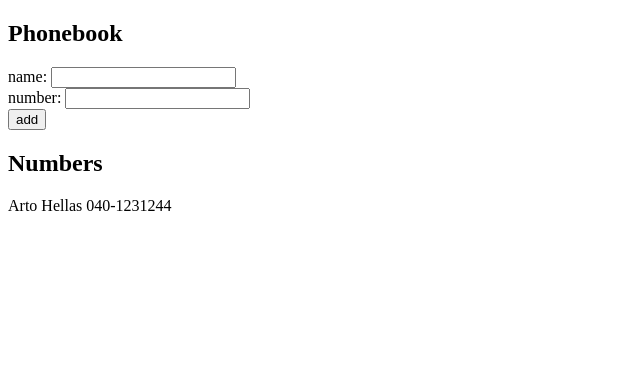
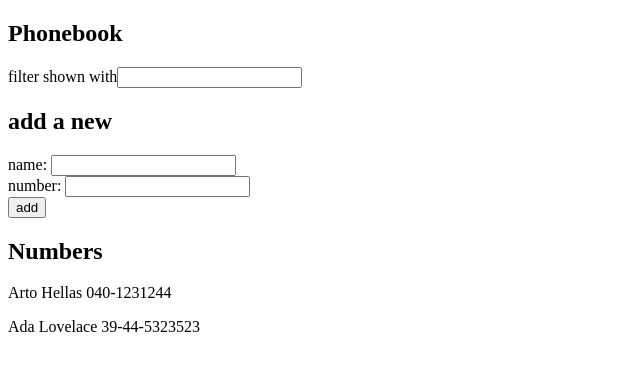
Before and after one commit to maijahaka/fullstackopen, a React (Create React App) app in the folder osa2/puhelinluettelo/: page / in a window 1280 px wide. Shown: the top 370 px of the page, without its empty margins (0-640 px from the left). Built offline with nearby package versions, Linux system fonts and the light colour scheme.

Commit message:
2.9: puhelinluettelo step 4

```diff
--- a/osa2/puhelinluettelo/src/App.js
+++ b/osa2/puhelinluettelo/src/App.js
@@ -6,10 +6,15 @@ const App = () => {
         {
             name: 'Arto Hellas',
             number: '040-1231244'
+        },
+        {
+            name: 'Ada Lovelace',
+            number: '39-44-5323523'
         }
     ])
     const [ newName, setNewName ] = useState('')
     const [ newNumber, setNewNumber ] = useState('')
+    const [ newFilter, setNewFilter ] = useState('')
 
     const addPerson = (event) => {
         event.preventDefault()
@@ -39,10 +44,28 @@ const App = () => {
         setNewNumber(event.target.value)
     }
 
+    const handleFilterChange = (event) => {
+        console.log(event.target.value)
+        setNewFilter(event.target.value)
+    }
+
+    const personsToShow = newFilter.length === 0
+        ? persons
+        : persons.filter(person => person.name.toLowerCase().includes(newFilter.toLowerCase()))
+
     return (
         <div>
             <h2>Phonebook</h2>
 
+            <div>
+                filter shown with
+                <input
+                    value={newFilter}
+                    onChange={handleFilterChange}
+                />
+            </div>
+
+            <h2>add a new</h2>
             <form onSubmit={addPerson}>
                 <div>
                     name: <input
@@ -63,7 +86,7 @@ const App = () => {
 
             <h2>Numbers</h2>
 
-            <Persons persons={persons} />
+            <Persons persons={personsToShow} />
         </div>
     )
 }
```
Also changed, not shown: 1 other file (tests, documents, lock files or other folders).
